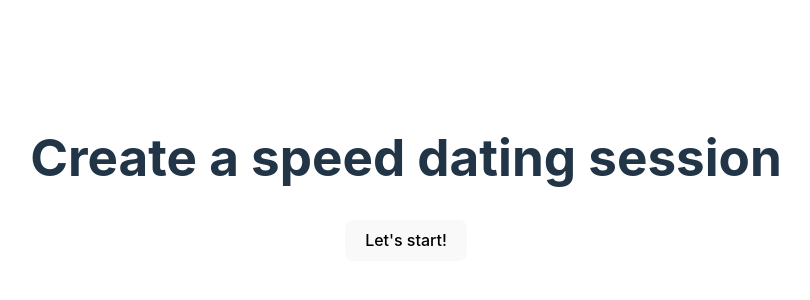
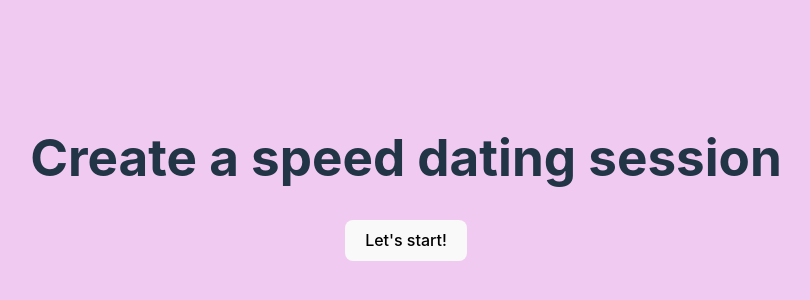
Before and after one commit to madstone0-0/speed-dating, a React (Vite) app in the folder frontend/: page / in a window 1280 px wide. Shown: the part 222-522 px from the top of the page, without its empty margins (234-1044 px from the left). Built offline with nearby package versions, Linux system fonts and the light colour scheme; the HTML template or start-up script is replaced by a standard one.

Commit message:
all works now

```diff
--- a/frontend/src/Components/hostLobby.tsx
+++ b/frontend/src/Components/hostLobby.tsx
@@ -16,7 +16,13 @@ export function HostLobby() {
     }, []);
 
     useEffect(() => {
-        socket.addEventListener("message", () => {});
+        socket.addEventListener("open", ()=>{
+            console.log('Connection created!');
+        });
+
+        socket.addEventListener("message", () => {
+
+        });
 
         return () => {
             socket.close();
@@ -34,6 +40,7 @@ export function HostLobby() {
             }
 
             const data = request.data.data;
+            console.log('Create room response -> ', data);
             const { qrCodeUrl } = data;
 
             setQrCodeUrl(qrCodeUrl);
@@ -49,6 +56,13 @@ export function HostLobby() {
                 <h1> Scan the QR code to join the room!</h1>
                 {qrCodeUrl == "" ? <h1>Loading...</h1> : <img src={qrCodeUrl} />}
             </div>
+            <div className="nameHolder">
+                {users.map((u)=>{
+                    return (
+                        <h2>{u}</h2>
+                    );
+                })}
+            </div>
         </div>
     );
 }
--- a/frontend/src/pages/start.tsx
+++ b/frontend/src/pages/start.tsx
@@ -17,7 +17,7 @@ export function Start() {
             });
             if (request.status == 200) setUserCreated(true);
 
-            console.log("Error response ->", request);
+            console.log("Response ->", request);
             setLoading(false);
         } catch (e: any) {
             console.log("There was an error signing user up -> ", e);
--- a/frontend/src/styles/lobby.css
+++ b/frontend/src/styles/lobby.css
@@ -9,3 +9,11 @@
     display: flex;
     justify-content: center;
 }
+
+.nameHolder{
+    display: flex;
+}
+
+img{
+    margin: 2%
+}
--- a/frontend/src/styles/start.css
+++ b/frontend/src/styles/start.css
@@ -2,5 +2,11 @@
     display: flex;
     flex-direction: column;
     justify-content: center;
-    align-items: center
+    align-items: center;
+    width: 100vw;
+    height: 100vh;
+    position: fixed;
+    top: 0;
+    left: 0;
+    background-color: rgb(241, 202, 241);
 }
```
Also changed, not shown: 1 other file (tests, documents, lock files or other folders).
